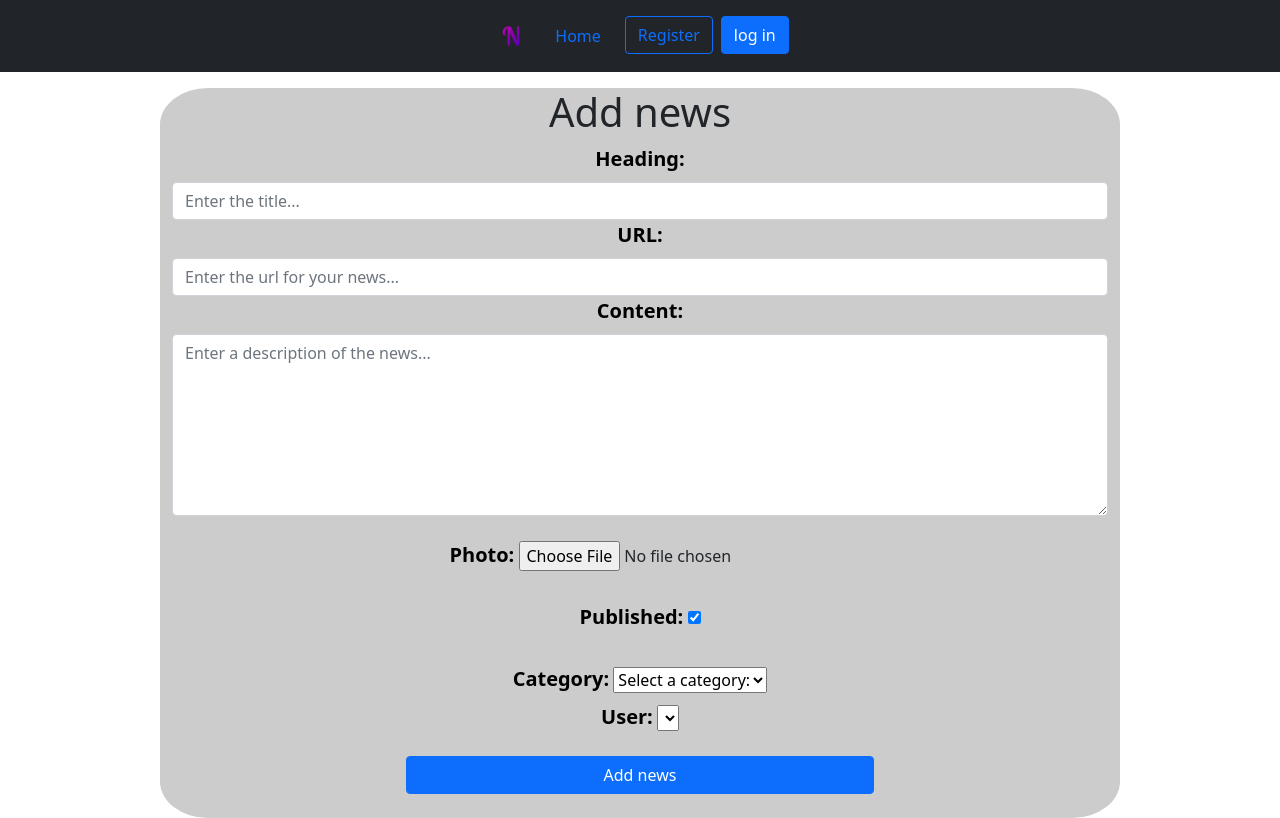
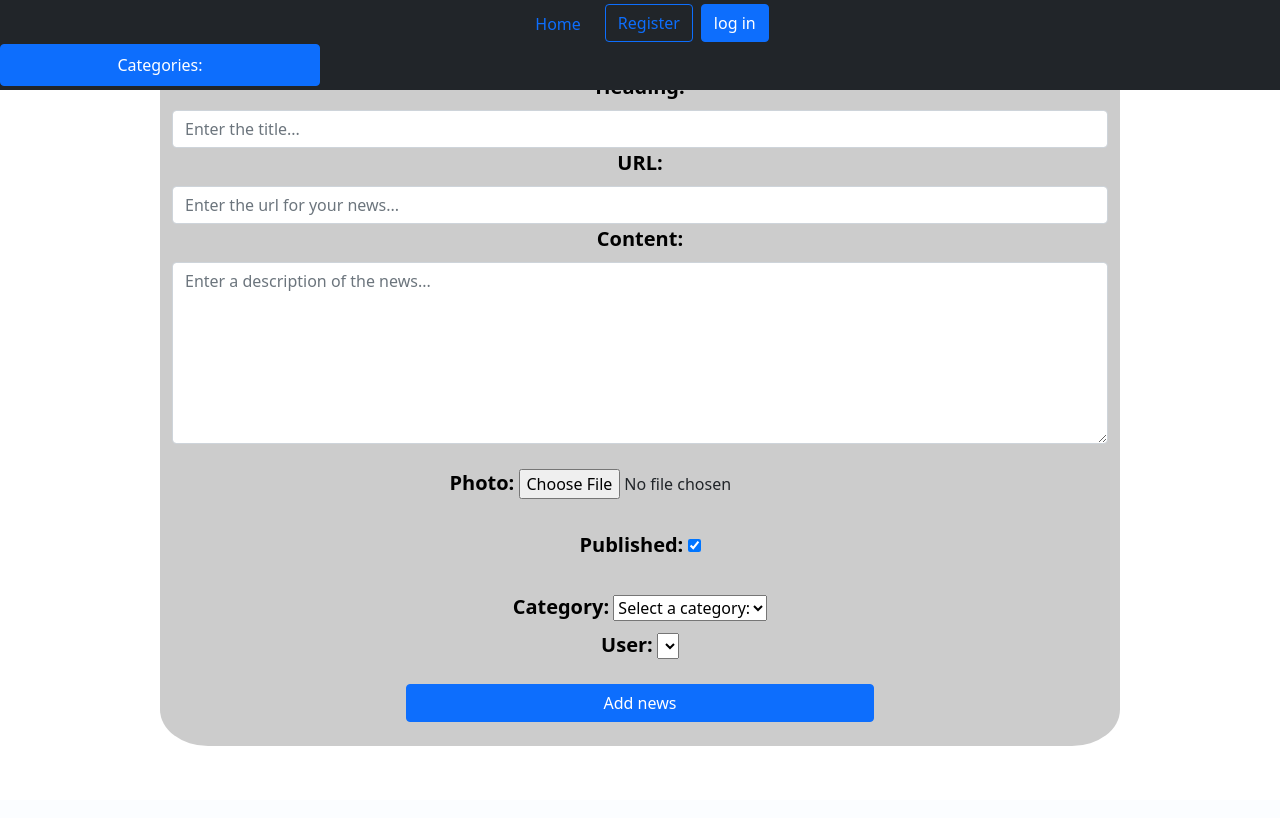
Before and after one commit to Kuleb1n/News_blog, a Django app: page /add_news/ in a window 1280 px wide. After the commit the page ends 746 px from the top, so only its background shows below. Run offline with Django 4.2, Linux system fonts and the light colour scheme; data that the repository does not hold is empty.

Commit message:
_navbar.html

```diff
--- a/templates/include/_navbar.html
+++ b/templates/include/_navbar.html
@@ -1,6 +1,7 @@
-<nav class="navbar-center bg-dark">
-    <header class="d-flex justify-content-center py-3">
-        <img src="/media/N.png" alt="" width="40">
+{% load categories_teg %}
+
+<nav class="navbar-center bg-dark fixed-top">
+    <header class="site-header sticky-top py-1">
         <ul class="nav col-12 col-md-auto mb-2 justify-content-center mb-md-0">
             <li><a href="{% url 'index' %}" class="nav-link px-4 link-white">Home</a></li>
             {% if request.user.is_authenticated %}
@@ -25,5 +26,6 @@
                 </li>
             {% endif %}
         </ul>
+        {% get_categories %}
     </header>
 </nav>
```
